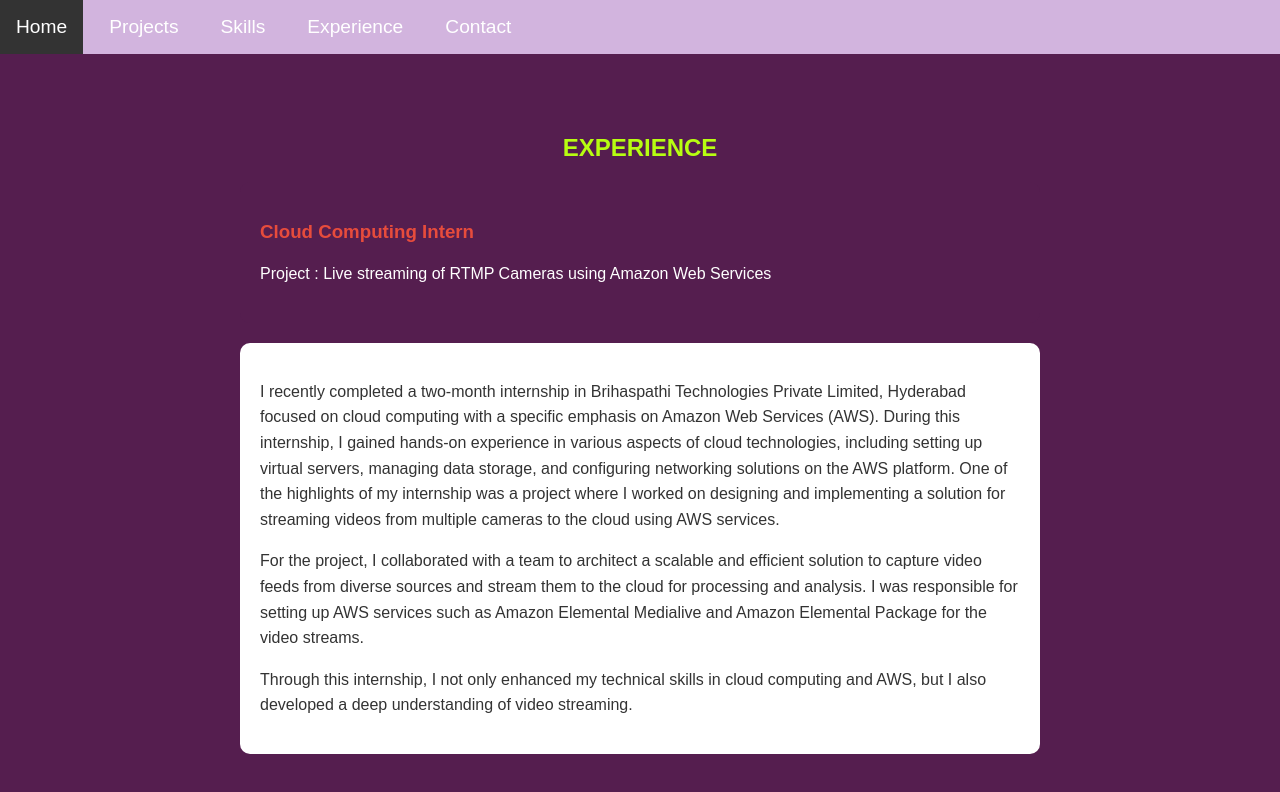
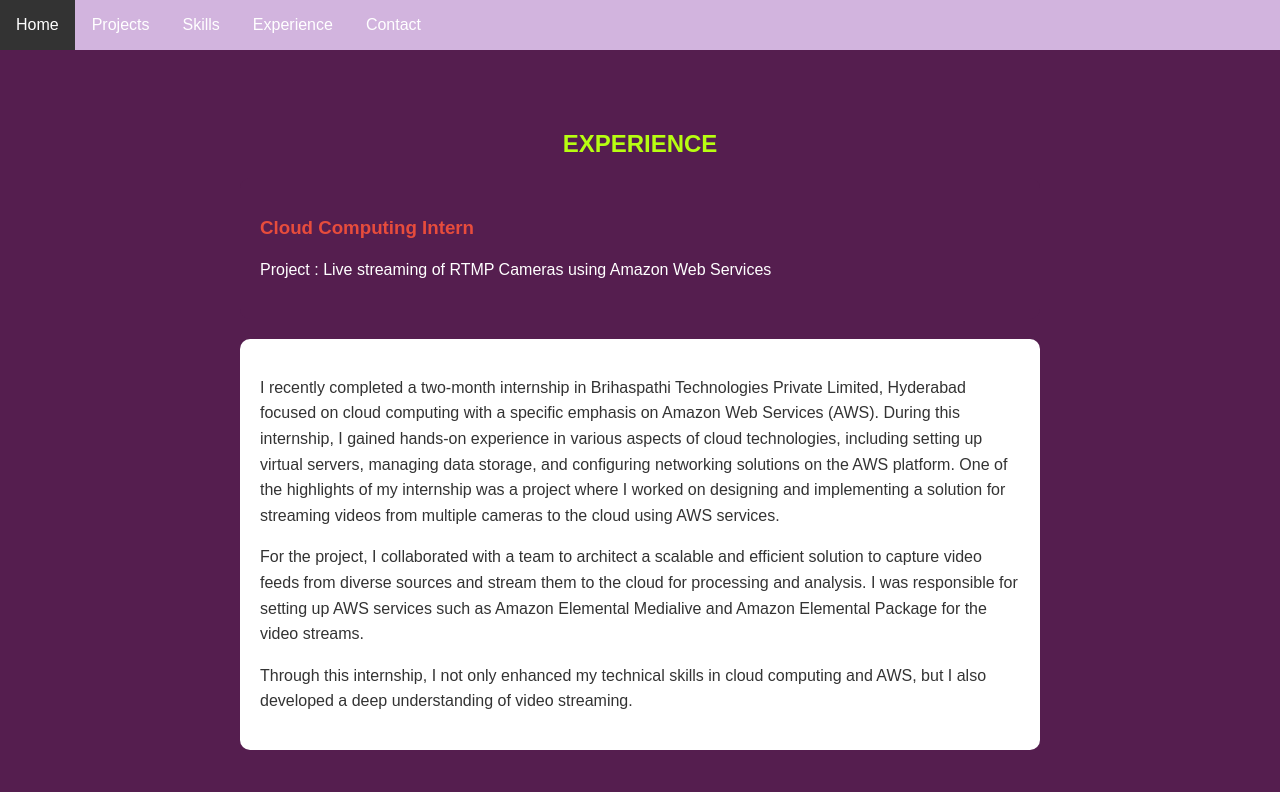
Before and after one commit to Ushasriruthala/Website.us, a plain HTML site: page experiences.html in a window 1280 px wide. Drawn offline with Linux system fonts and the light colour scheme.

Commit message:
Update experiences.html

```diff
--- a/experiences.html
+++ b/experiences.html
@@ -24,8 +24,8 @@
     }
 nav li{
 	float:left;
-	margin-right:10px;
-	font-size:1.2em;
+	margin-right:1px;
+	font-size:1em;
 }
         nav a {
             display: block;
```
